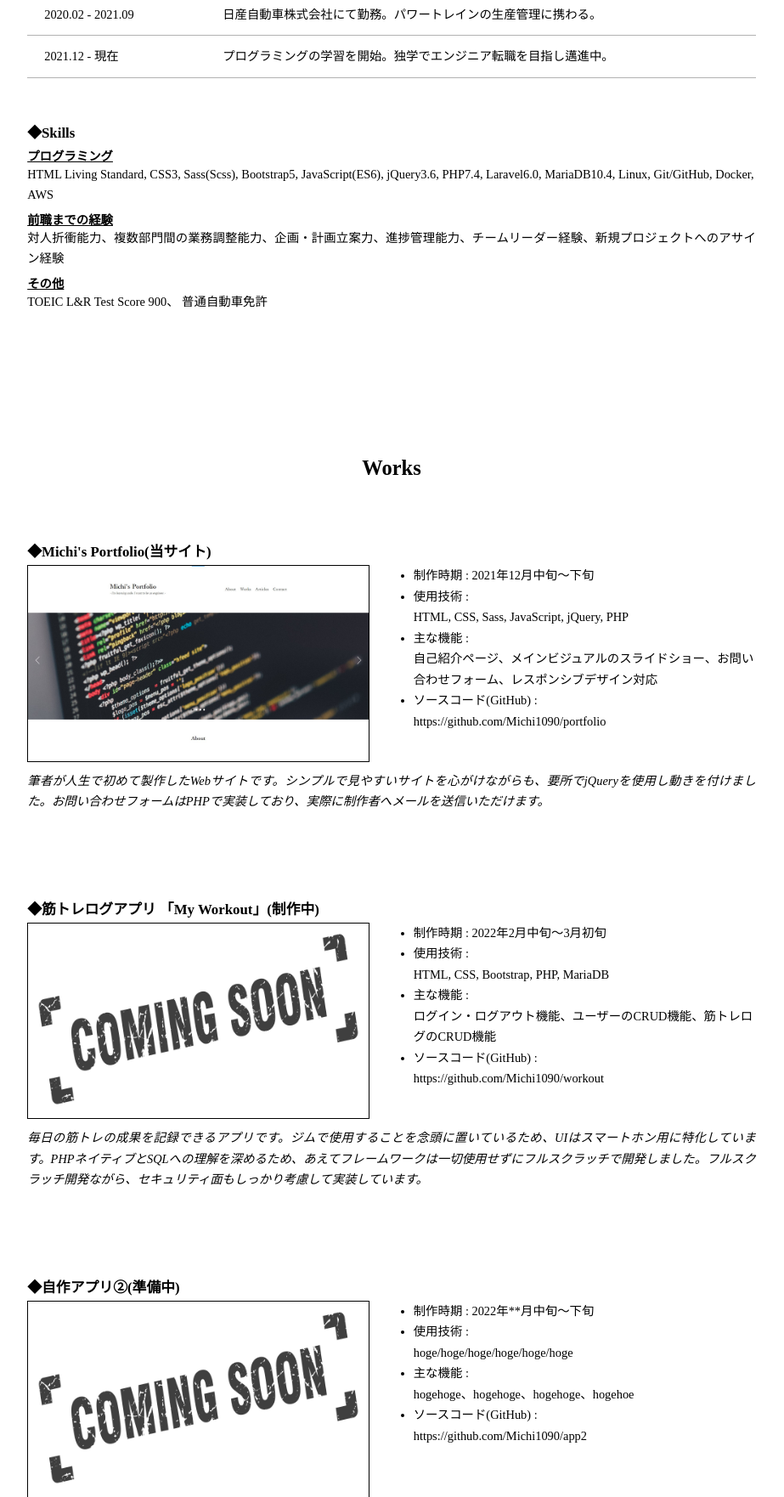
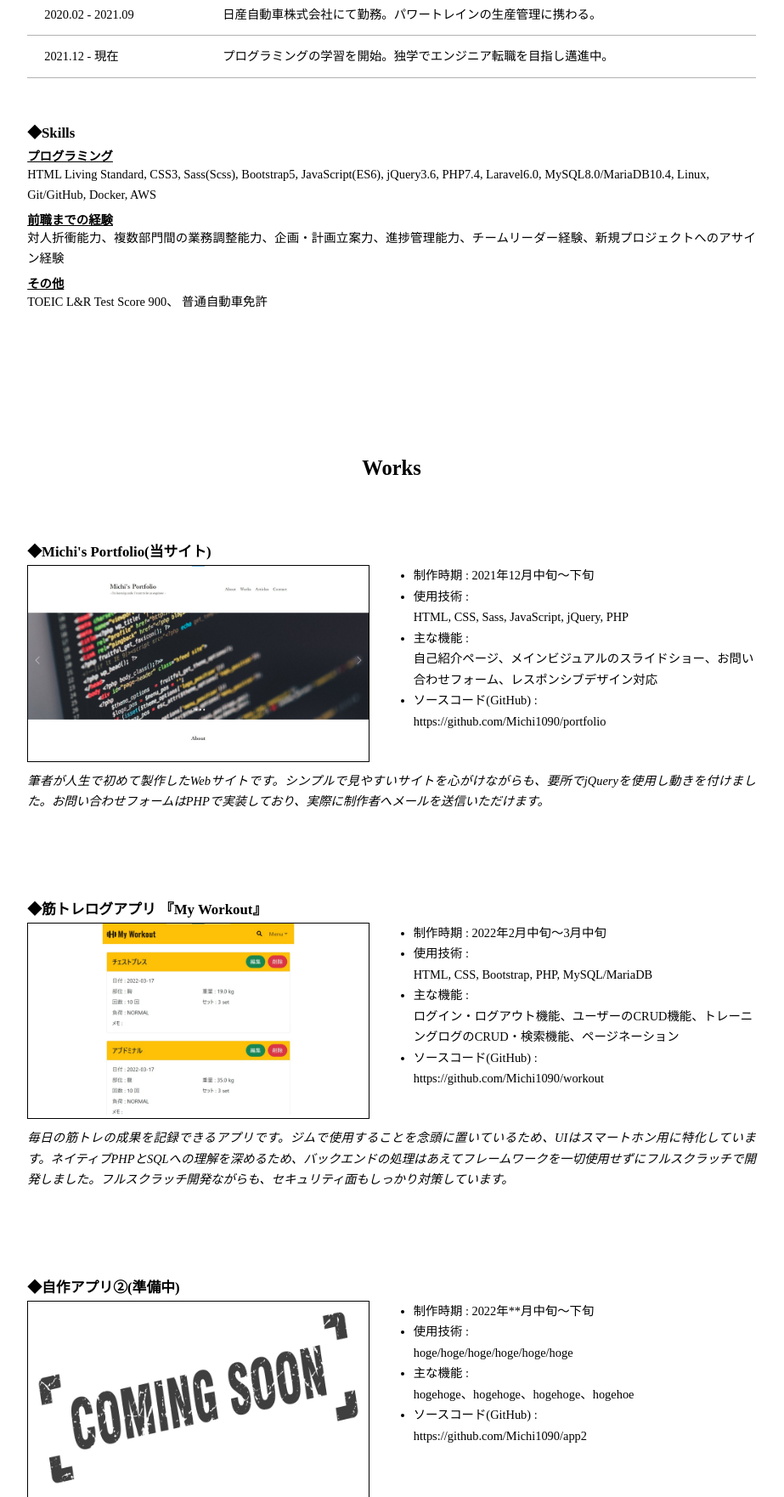
Before and after one commit to Michi1090/portfolio, a PHP site: page / in a window 1280 px wide. Shown: the part 1228-2990 px from the top of the page at 85% size, without its empty margins (179-1102 px from the left). Run offline with PHP 8.4, Linux system fonts and the light colour scheme; some libraries are stand-ins or nearby versions.

Commit message:
Works修正

```diff
--- a/index.php
+++ b/index.php
@@ -76,7 +76,7 @@
         <h3>◆Skills</h3>
         <div class="programming">
           <h4>プログラミング</h4>
-          <p>HTML Living Standard, CSS3, Sass(Scss), Bootstrap5, JavaScript(ES6), jQuery3.6, PHP7.4, Laravel6.0, MariaDB10.4, Linux, Git/GitHub, Docker, AWS</p>
+          <p>HTML Living Standard, CSS3, Sass(Scss), Bootstrap5, JavaScript(ES6), jQuery3.6, PHP7.4, Laravel6.0, MySQL8.0/MariaDB10.4, Linux, Git/GitHub, Docker, AWS</p>
         </div>
         <div class="experience">
           <h4>前職までの経験</h4>
@@ -118,20 +118,20 @@
       </article><!-- /.work1 -->
 
       <article class="work2">
-        <a class="link" href="#" target="_blank">
-          <h3>◆筋トレログアプリ 「My Workout」(制作中)</h3>
+        <a class="link" href="https://pure-garden-14346.herokuapp.com/" target="_blank">
+          <h3>◆筋トレログアプリ 『My Workout』</h3>
         </a>
         <div class="work-item">
           <div class="work-img">
-            <a href="#" target="_blank">
-              <img class="img-link" src="images/work.jpeg">
+            <a href="https://pure-garden-14346.herokuapp.com/" target="_blank">
+              <img class="img-link" src="images/work-2.jpg">
             </a>
           </div>
           <li class="work-info">
             <ul>
-              <li>制作時期 : 2022年2月中旬～3月初旬</li>
-              <li>使用技術 : <br>HTML, CSS, Bootstrap, PHP, MariaDB</li>
-              <li>主な機能 : <br>ログイン・ログアウト機能、ユーザーのCRUD機能、筋トレログのCRUD機能</li>
+              <li>制作時期 : 2022年2月中旬～3月中旬</li>
+              <li>使用技術 : <br>HTML, CSS, Bootstrap, PHP, MySQL/MariaDB</li>
+              <li>主な機能 : <br>ログイン・ログアウト機能、ユーザーのCRUD機能、トレーニングログのCRUD・検索機能、ページネーション</li>
               <li>
                 ソースコード(GitHub) : <br><a class="link" target="_blank" href="https://github.com/Michi1090/workout">https://github.com/Michi1090/workout</a>
               </li>
@@ -139,7 +139,7 @@
         </div>
         </div>
         <div class="work-description">
-          <p>毎日の筋トレの成果を記録できるアプリです。ジムで使用することを念頭に置いているため、UIはスマートホン用に特化しています。PHPネイティブとSQLへの理解を深めるため、あえてフレームワークは一切使用せずにフルスクラッチで開発しました。フルスクラッチ開発ながら、セキュリティ面もしっかり考慮して実装しています。</p>
+          <p>毎日の筋トレの成果を記録できるアプリです。ジムで使用することを念頭に置いているため、UIはスマートホン用に特化しています。ネイティブPHPとSQLへの理解を深めるため、バックエンドの処理はあえてフレームワークを一切使用せずにフルスクラッチで開発しました。フルスクラッチ開発ながらも、セキュリティ面もしっかり対策しています。</p>
         </div>
       </article><!-- /.work2 -->
 
```
Also changed, not shown: images/work-2.jpg (added).
